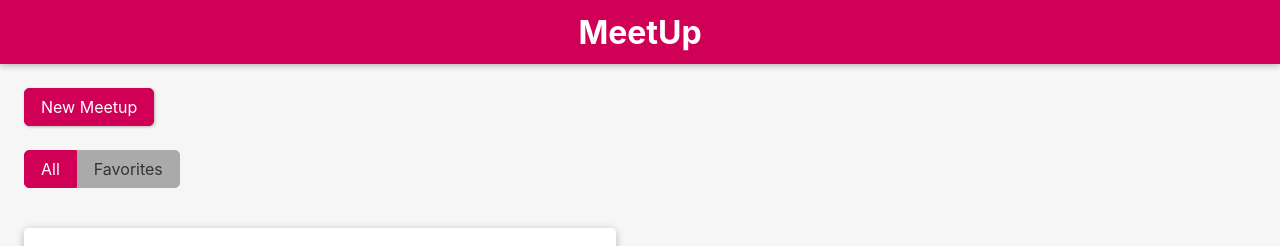
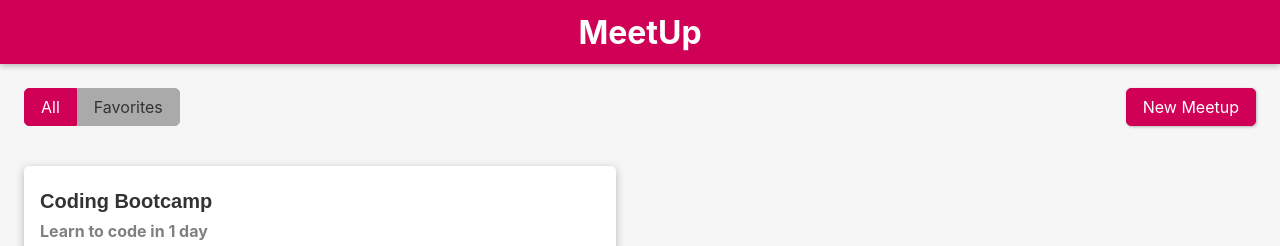
Before and after one commit to federicobaldini/meet-up-frontend, a Svelte app: page / in a window 1280 px wide. Shown: the top 246 px of the page. Built offline with nearby package versions, Linux system fonts and the light colour scheme.

Commit message:
improved UI

```diff
--- a/src/App.svelte
+++ b/src/App.svelte
@@ -40,9 +40,6 @@
 <Header />
 <main>
   {#if page === "overview"}
-    <div class="meetup-controls">
-      <Button on:click={() => (editMode = "edit")}>New Meetup</Button>
-    </div>
     {#if editMode === "edit"}
       <EditMeetup id={editedId} on:save={savedMeetup} on:cancel={cancelEdit} />
     {/if}
@@ -62,8 +59,4 @@
   main {
     margin-top: 5rem;
   }
-
-  .meetup-controls {
-    margin: 1rem;
-  }
 </style>
--- a/src/Meetups/MeetupGrid.svelte
+++ b/src/Meetups/MeetupGrid.svelte
@@ -1,9 +1,12 @@
 <script>
+  import { createEventDispatcher } from "svelte";
   import MeetupItem from "./MeetupItem.svelte";
   import MeetupFilter from "./MeetupFilter.svelte";
+  import Button from "../UI/Button.svelte";
 
   export let meetups;
 
+  const dispatch = createEventDispatcher();
   let favoritesOnly = false;
 
   $: filteredMeetups = favoritesOnly ? meetups.filter((m) => m.isFavorite) : meetups;
@@ -15,6 +18,7 @@
 
 <section id="meetup-controls">
   <MeetupFilter on:select={setFilter} />
+  <Button on:click={() => dispatch("edit")}>New Meetup</Button>
 </section>
 <section id="meetups">
   {#each filteredMeetups as meetup}
@@ -42,6 +46,8 @@
 
   #meetup-controls {
     margin: 1rem;
+    display: flex;
+    justify-content: space-between;
   }
 
   @media (min-width: 768px) {
```
Also changed, not shown: public/build/bundle.css, public/build/bundle.js, 1 other file (tests, documents, lock files or other folders).
